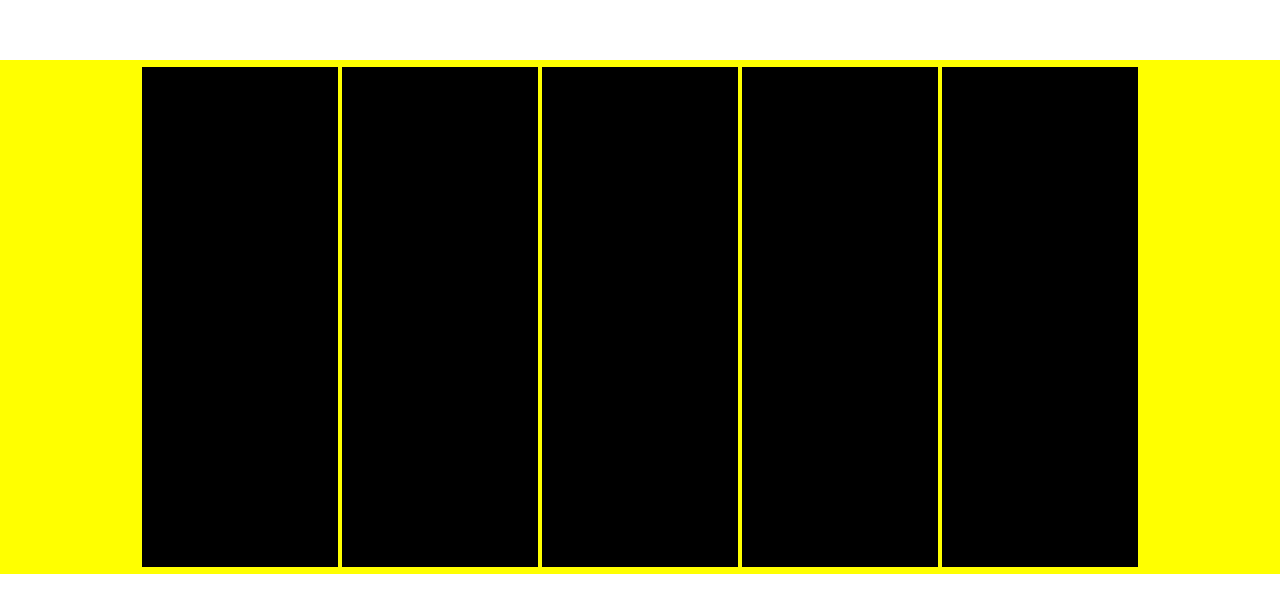
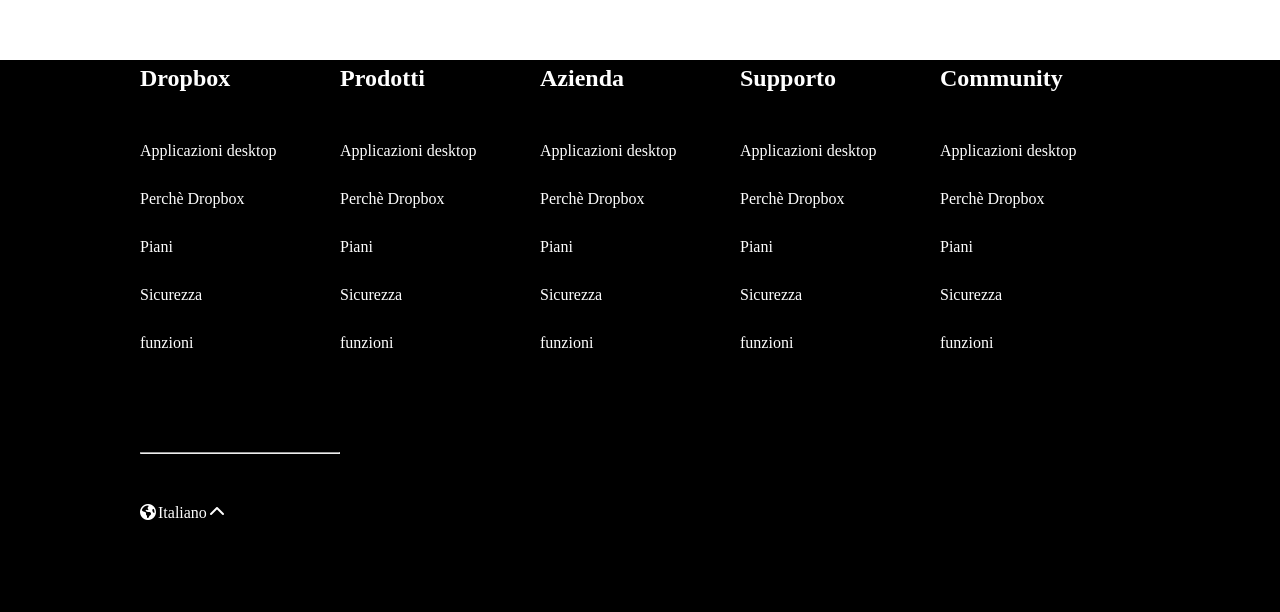
Before and after one commit to dariosanacuore/htmlcss-dropbox, a plain HTML site: page index.html in a window 1280 px wide. Shown: the part 4984-5596 px from the top of the page. Before the commit the page ends 5558 px from the top, so only its background shows below. Drawn offline with Linux system fonts and the light colour scheme.

Commit message:
feat:Aggiunta del footer

```diff
--- a/css/style.css
+++ b/css/style.css
@@ -373,11 +373,34 @@ h1 {
     min-height: 500px;
     background-color: black;
     margin-bottom: 80px;
-    margin: 2px;
 }
 
 footer {
     width: 100%;
-    background-color: yellow;
     padding: 5px;
+    background-color: black;
 }
+.h2-footer{
+    color:white;
+    margin-bottom:50px;
+}
+.li-footer{
+    color:white;
+    list-style: none;
+    display:flex;
+    flex-direction: column;
+    gap:30px;
+    margin-bottom:100px;
+}
+.bg-white{
+    color:white;
+}
+.fa-solid.fa-chevron-up{
+    font-size:16px;
+    margin-left:2px;
+}
+.fa-solid.fa-earth-americas{
+    color:white;
+    font-size:16px;
+    margin-right:2px;
+}
--- a/index.html
+++ b/index.html
@@ -244,11 +244,58 @@
     </main>
     <footer>
         <div class="container flex">
-            <div class="Dropbox"></div>
-            <div class="prodotti"></div>
-            <div class="azienda"></div>
-            <div class="supporto"></div>
-            <div class="community"></div>
+            <div class="Dropbox">
+                <h2 class="h2-footer">Dropbox</h2>
+                    <ul class="li-footer">
+                        <li>Applicazioni desktop</li>
+                        <li>Perchè Dropbox</li>
+                        <li>Piani</li>
+                        <li>Sicurezza</li>
+                        <li>funzioni</li>
+                    </ul>
+                <hr />
+                <p><i class="fa-solid fa-earth-americas"></i><span class="bg-white">Italiano<i class="fa-solid fa-chevron-up"></i></span></p>
+            </div>
+            <div class="prodotti">
+                <h2 class="h2-footer">Prodotti</h2>
+                    <ul class="li-footer">
+                        <li>Applicazioni desktop</li>
+                        <li>Perchè Dropbox</li>
+                        <li>Piani</li>
+                        <li>Sicurezza</li>
+                        <li>funzioni</li>
+                    </ul>
+            </div>
+            <div class="azienda">
+                <h2 class="h2-footer">Azienda</h2>
+                    <ul class="li-footer">
+                        <li>Applicazioni desktop</li>
+                        <li>Perchè Dropbox</li>
+                        <li>Piani</li>
+                        <li>Sicurezza</li>
+                        <li>funzioni</li>
+                    </ul>
+            </div>
+            <div class="supporto">
+                <h2 class="h2-footer">Supporto</h2>
+                    <ul class="li-footer">
+                        <li>Applicazioni desktop</li>
+                        <li>Perchè Dropbox</li>
+                        <li>Piani</li>
+                        <li>Sicurezza</li>
+                        <li>funzioni</li>
+                    </ul>
+            </div>
+            <div class="community">
+                <h2 class="h2-footer">Community</h2>
+                    <ul class="li-footer">
+                        <li>Applicazioni desktop</li>
+                        <li>Perchè Dropbox</li>
+                        <li>Piani</li>
+                        <li>Sicurezza</li>
+                        <li>funzioni</li>
+                    </ul>
+            </div>
         </div>
     </footer>
 </body>
```
